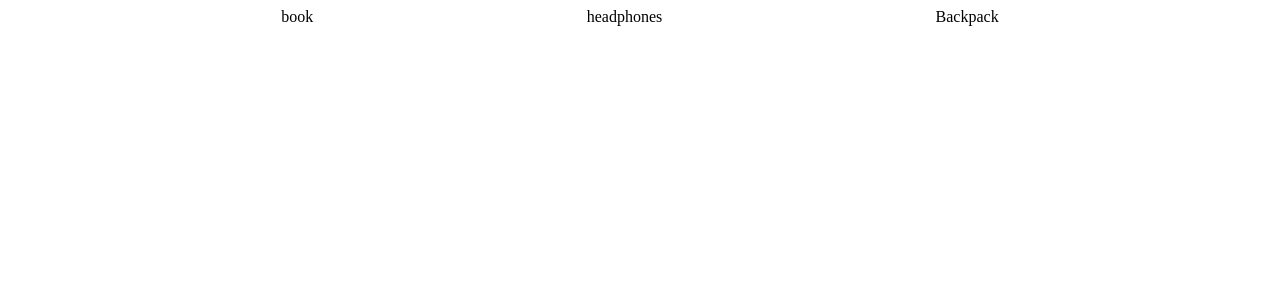
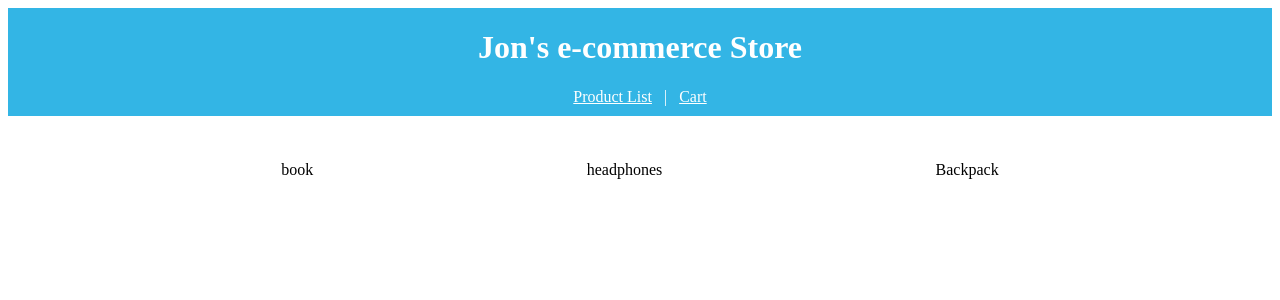
Before and after one commit to jgarzonscript/jonstore, an Angular app: page / in a window 1280 px wide. Shown: the top 300 px of the page. Built offline with nearby package versions, Linux system fonts and the light colour scheme.

Commit message:
updated navbar component

```diff
--- a/src/app/products/navbar/navbar.component.css
+++ b/src/app/products/navbar/navbar.component.css
@@ -0,0 +1,9 @@
+.navbar {
+    background: #33b5e5;
+    color: #fff;
+    padding-bottom: 10px;
+}
+
+a {
+    color: #ffffff;
+}
--- a/src/app/products/navbar/navbar.component.html
+++ b/src/app/products/navbar/navbar.component.html
@@ -1 +1,11 @@
-<p>navbar works!</p>
+<div fxLayout="row" fxLayoutAlign="center center" class="navbar">
+    <div id="column" fxLayout="column" fxLayoutAlign="flex-start center">
+        <h1>Jon's e-commerce Store</h1>
+        <!-- <div><a href="#">Product List</a> | <a href="#">Cart</a></div> -->
+        <!-- <div fxLayout="row" fxLayoutAlign="space-evenly center"> -->
+        <div fxLayout="row" fxLayoutGap="12px">
+            <a routerLink="/">Product List</a> <span>|</span>
+            <a href="#">Cart</a>
+        </div>
+    </div>
+</div>
--- a/src/app/products/navbar/navbar.component.ts
+++ b/src/app/products/navbar/navbar.component.ts
@@ -1,15 +1,12 @@
-import { Component, OnInit } from '@angular/core';
+import { Component, OnInit } from "@angular/core";
 
 @Component({
-  selector: 'app-navbar',
-  templateUrl: './navbar.component.html',
-  styleUrls: ['./navbar.component.css']
+    selector: "navbar",
+    templateUrl: "./navbar.component.html",
+    styleUrls: ["./navbar.component.css"]
 })
 export class NavbarComponent implements OnInit {
+    constructor() {}
 
-  constructor() { }
-
-  ngOnInit(): void {
-  }
-
+    ngOnInit(): void {}
 }
--- a/src/app/products/products.component.css
+++ b/src/app/products/products.component.css
@@ -0,0 +1,3 @@
+.product-container {
+    margin-top: 45px;
+}
--- a/src/app/products/products.component.html
+++ b/src/app/products/products.component.html
@@ -1,10 +1,12 @@
 <header>
-    <nav>
-        <!-- <navbar></navbar> -->
-    </nav>
+    <navbar></navbar>
 </header>
 
-<div fxLayout="row wrap" fxLayoutAlign="space-evenly center">
+<div
+    fxLayout="row wrap"
+    fxLayoutAlign="space-evenly center"
+    class="product-container"
+>
     <product-item
         *ngFor="let aproduct of products"
         [product]="aproduct"
```
